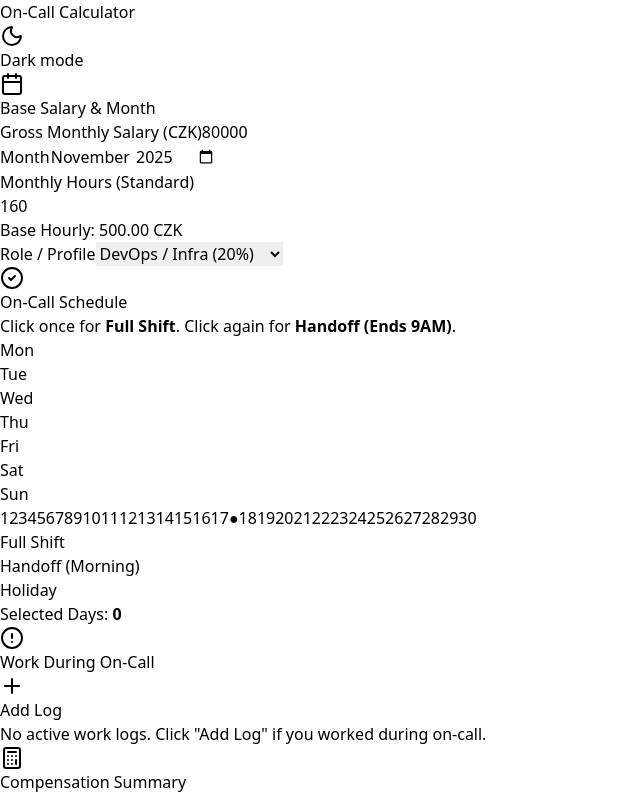
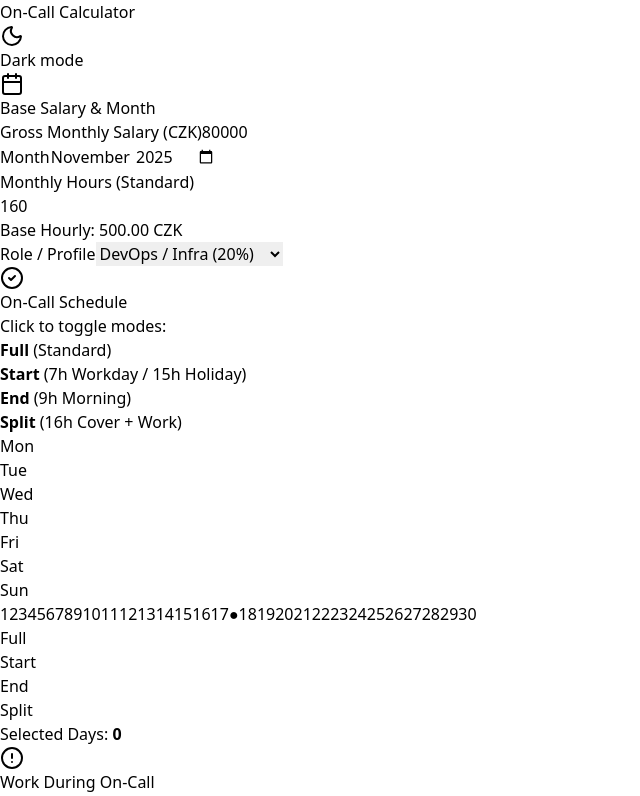
Before and after one commit to pavelsidla/Oncall---calculator, a React (Vite) app: page / in a window 1280 px wide. Shown: the top 796 px of the page, without its empty margins (0-640 px from the left). Built offline with nearby package versions, Linux system fonts and the light colour scheme.

Commit message:
feat(calc): add more logic to calculation

```diff
--- a/src/App.tsx
+++ b/src/App.tsx
@@ -23,7 +23,6 @@ import {
 
 // --- UI COMPONENTS ---
 
-// Fixed: Added className? to all components to prevent TS2322 errors
 const Card = ({ children, className = "" }: { children: React.ReactNode; className?: string }) => (
     <div
         className={
@@ -113,6 +112,7 @@ const getEasterSunday = (year: number): Date => {
     return new Date(year, month, day);
 };
 
+// Kept exactly as provided in your file
 const isCzechHoliday = (date: Date): boolean => {
     const d = getDate(date);
     const m = date.getMonth();
@@ -159,10 +159,10 @@ const calculateStandardMonthlyHours = (date: Date): number => {
 
 type ProfileType = 'devops' | 'other' | 'custom';
 
-// Fixed: Defined SelectedDay interface clearly
+// UPDATED: Added 'split' (Junior Cover), 'start', 'end' logic
 interface SelectedDay {
     date: string; // ISO string
-    type: 'full' | 'handoff';
+    type: 'full' | 'start' | 'end' | 'split';
 }
 
 interface AppState {
@@ -175,7 +175,6 @@ interface AppState {
         otNormal: number;
         otHoliday: number;
     };
-    // Fixed: Properly typed as an array of SelectedDay objects
     selectedOnCallDates: SelectedDay[];
     workLogs: WorkLog[];
 }
@@ -217,7 +216,7 @@ export default function OnCallCalculator() {
             try {
                 const parsed = JSON.parse(saved);
 
-                // DATA MIGRATION: Convert old string array to new object array
+                // DATA MIGRATION
                 if (Array.isArray(parsed.selectedOnCallDates) && parsed.selectedOnCallDates.length > 0) {
                     if (typeof parsed.selectedOnCallDates[0] === 'string') {
                         parsed.selectedOnCallDates = parsed.selectedOnCallDates.map((d: string) => ({
@@ -247,8 +246,6 @@ export default function OnCallCalculator() {
 
     const currentDate = new Date(state.selectedDate);
 
-    // Removed unused 'year' and 'month' variables to fix TS6133
-
     const standardMonthlyHours = useMemo(() =>
             calculateStandardMonthlyHours(currentDate),
         [currentDate]);
@@ -272,15 +269,18 @@ export default function OnCallCalculator() {
         if (existingIndex >= 0) {
             const currentItem = newSelection[existingIndex];
 
+            // Cycle: Full -> Start -> End -> Split -> None
             if (currentItem.type === 'full') {
-                // Switch to Handoff
-                newSelection[existingIndex] = { ...currentItem, type: 'handoff' };
+                newSelection[existingIndex] = { ...currentItem, type: 'start' };
+            } else if (currentItem.type === 'start') {
+                newSelection[existingIndex] = { ...currentItem, type: 'end' };
+            } else if (currentItem.type === 'end') {
+                newSelection[existingIndex] = { ...currentItem, type: 'split' };
             } else {
-                // Remove
                 newSelection.splice(existingIndex, 1);
             }
         } else {
-            // Add Full
+            // Default to Full
             newSelection.push({ date: day.toISOString(), type: 'full' });
         }
 
@@ -326,18 +326,42 @@ export default function OnCallCalculator() {
         let totalWorkNormal = 0;
         let totalWorkHoliday = 0;
 
-        // 1. Calculate Potential Standby Hours from Schedule
         state.selectedOnCallDates.forEach(item => {
             const date = new Date(item.date);
+            const isHoliday = isCzechHoliday(date);
+            const isWe = isWeekend(date);
 
-            if (item.type === 'handoff') {
+            // --- LOGIC UPDATES ---
+
+            // 1. Start Only (Taking over)
+            if (item.type === 'start') {
+                if (isHoliday || isWe) {
+                    // Holiday Start: 09:00 - 24:00 (15h)
+                    totalStandbyHours += 15;
+                } else {
+                    // Workday Start: 17:00 - 24:00 (7h)
+                    totalStandbyHours += 7;
+                }
+                return;
+            }
+
+            // 2. End Only (Handoff Morning)
+            if (item.type === 'end') {
+                // Always 00:00 - 09:00 (9h)
                 totalStandbyHours += 9;
                 return;
             }
 
-            const isHoliday = isCzechHoliday(date);
-            const isWe = isWeekend(date);
+            // 3. Split / Support (Junior Cover)
+            if (item.type === 'split') {
+                // Morning (9h) + Evening (7h) = 16h
+                // This covers 00:00-09:00 + 17:00-24:00
+                totalStandbyHours += 16;
+                return;
+            }
 
+            // 4. Full Shift (Standard)
+            // Existing logic for Full shifts
             if (isHoliday || isWe) {
                 totalStandbyHours += 24;
             } else {
@@ -345,7 +369,7 @@ export default function OnCallCalculator() {
             }
         });
 
-        // 2. Process Work Logs (Overtime)
+        // Work Logs processing (Overtime)
         let totalWorkDuration = 0;
 
         state.workLogs.forEach(log => {
@@ -361,10 +385,8 @@ export default function OnCallCalculator() {
             totalWorkDuration += log.hours;
         });
 
-        // 3. Adjust Standby
         const paidStandbyHours = Math.max(0, totalStandbyHours - totalWorkDuration);
 
-        // 4. Financials
         const onCallFee = paidStandbyHours * hourlyWage * rates.onCall;
         const overtimeNormalPay = totalWorkNormal * hourlyWage * (1 + rates.otNormal);
         const overtimeHolidayPay = totalWorkHoliday * hourlyWage * (1 + rates.otHoliday);
@@ -419,19 +441,33 @@ export default function OnCallCalculator() {
                             "dark:bg-slate-800 dark:text-slate-50 dark:border-slate-700 dark:hover:bg-slate-700";
 
                         if (isSelected) {
-                            if (selection?.type === 'handoff') {
+                            if (selection?.type === 'start') {
+                                // Start (Teal)
+                                bgClass =
+                                    "bg-teal-100 text-teal-900 border-teal-500 hover:bg-teal-200 " +
+                                    "dark:bg-teal-900/60 dark:text-teal-100 dark:border-teal-500 dark:hover:bg-teal-900";
+                            } else if (selection?.type === 'end') {
+                                // End (Orange)
                                 bgClass =
                                     "bg-orange-100 text-orange-900 border-orange-500 hover:bg-orange-200 " +
                                     "dark:bg-orange-900/60 dark:text-orange-100 dark:border-orange-500 dark:hover:bg-orange-900";
+                            } else if (selection?.type === 'split') {
+                                // Split (Rose/Pink)
+                                bgClass =
+                                    "bg-rose-100 text-rose-900 border-rose-500 hover:bg-rose-200 " +
+                                    "dark:bg-rose-900/60 dark:text-rose-100 dark:border-rose-500 dark:hover:bg-rose-900";
                             } else if (isHoliday) {
+                                // Full Holiday (Purple)
                                 bgClass =
                                     "bg-purple-100 text-purple-900 border-purple-500 hover:bg-purple-200 " +
                                     "dark:bg-purple-900/60 dark:text-purple-100 dark:border-purple-500 dark:hover:bg-purple-900";
                             } else if (isWe) {
+                                // Full Weekend (Blue)
                                 bgClass =
                                     "bg-blue-100 text-blue-900 border-blue-500 hover:bg-blue-200 " +
                                     "dark:bg-blue-900/60 dark:text-blue-100 dark:border-blue-500 dark:hover:bg-blue-900";
                             } else {
+                                // Full Weekday (Slate)
                                 bgClass =
                                     "bg-slate-900 text-white hover:bg-slate-800 border-slate-900 " +
                                     "dark:bg-slate-50 dark:text-slate-900 dark:border-slate-50 dark:hover:bg-slate-200";
@@ -449,9 +485,17 @@ export default function OnCallCalculator() {
                                 className={`${baseClasses} ${bgClass}`}
                             >
                                 {getDate(day)}
-                                {selection?.type === 'handoff' && (
+                                {/* LABELS */}
+                                {selection?.type === 'start' && (
+                                    <span className="absolute bottom-0.5 text-[8px] font-bold uppercase">Start</span>
+                                )}
+                                {selection?.type === 'end' && (
                                     <span className="absolute bottom-0.5 text-[8px] font-bold uppercase">End</span>
                                 )}
+                                {selection?.type === 'split' && (
+                                    <span className="absolute bottom-0.5 text-[8px] font-bold uppercase">Split</span>
+                                )}
+
                                 {isHoliday && !selection && (
                                     <span className="absolute top-0 right-0.5 text-[10px] leading-none text-current opacity-70">
                                     ●
@@ -465,15 +509,19 @@ export default function OnCallCalculator() {
                 <div className="flex flex-wrap gap-4 text-xs text-gray-500 dark:text-slate-400 mt-2 justify-center">
                     <div className="flex items-center gap-1">
                         <div className="w-3 h-3 bg-slate-900 dark:bg-slate-50 rounded" />
-                        Full Shift
+                        Full
+                    </div>
+                    <div className="flex items-center gap-1">
+                        <div className="w-3 h-3 bg-teal-100 border border-teal-500 dark:bg-teal-900/60 rounded" />
+                        Start
                     </div>
                     <div className="flex items-center gap-1">
                         <div className="w-3 h-3 bg-orange-100 border border-orange-500 dark:bg-orange-900/60 rounded" />
-                        Handoff (Morning)
+                        End
                     </div>
                     <div className="flex items-center gap-1">
-                        <div className="w-3 h-3 bg-purple-100 border border-purple-500 dark:bg-purple-900/60 rounded" />
-                        Holiday
+                        <div className="w-3 h-3 bg-rose-100 border border-rose-500 dark:bg-rose-900/60 rounded" />
+                        Split
                     </div>
                 </div>
             </div>
@@ -605,7 +653,11 @@ export default function OnCallCalculator() {
                             </CardHeader>
                             <CardContent>
                                 <p className="text-sm text-muted-foreground mb-4">
-                                    Click once for <strong>Full Shift</strong>. Click again for <strong>Handoff (Ends 9AM)</strong>.
+                                    Click to toggle modes:<br/>
+                                    <span className="inline-block w-2 h-2 rounded bg-slate-900 dark:bg-slate-50 mr-1"/><strong>Full</strong> (Standard)<br/>
+                                    <span className="inline-block w-2 h-2 rounded bg-teal-500 mr-1"/><strong>Start</strong> (7h Workday / 15h Holiday)<br/>
+                                    <span className="inline-block w-2 h-2 rounded bg-orange-500 mr-1"/><strong>End</strong> (9h Morning)<br/>
+                                    <span className="inline-block w-2 h-2 rounded bg-rose-500 mr-1"/><strong>Split</strong> (16h Cover + Work)
                                 </p>
                                 <div className="max-w-sm mx-auto">
                                     {renderCalendar()}
```
